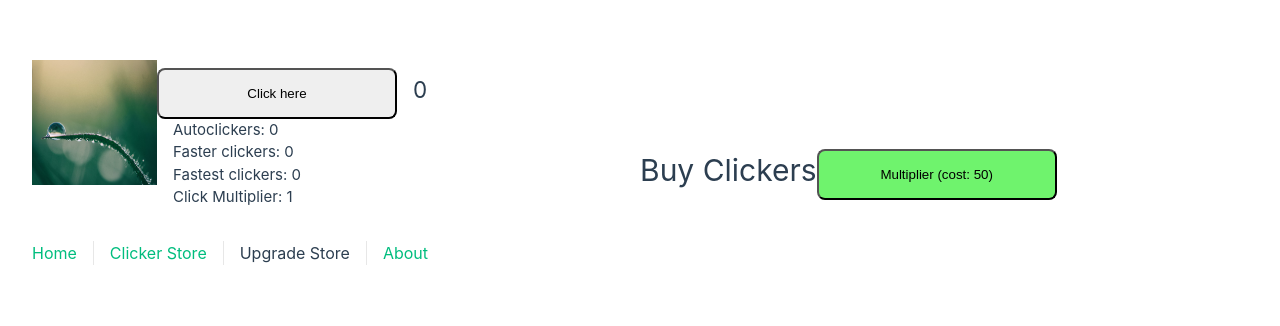
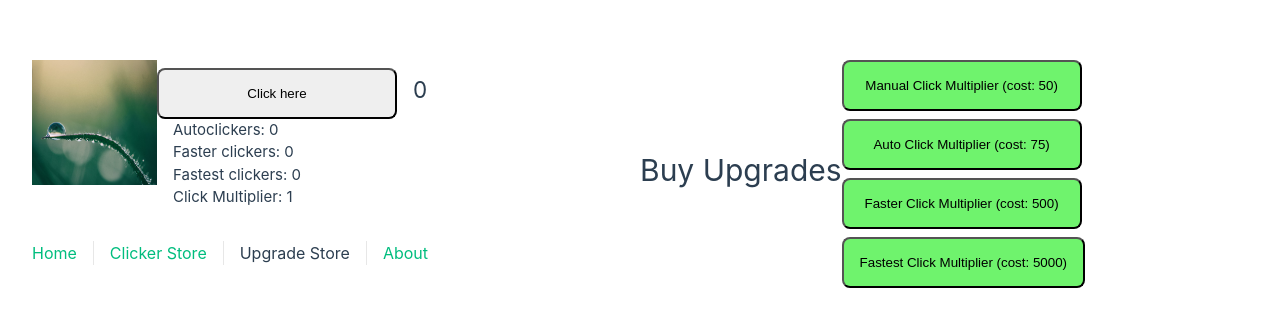
Before and after one commit to sghiaa/vue-clicker, a Vue app: page /upgrade-store in a window 1280 px wide. Shown: the part 230-556 px from the top of the page. Built offline with nearby package versions, Linux system fonts and the light colour scheme.

Commit message:
buff prestiging

```diff
--- a/src/components/VueClicker.vue
+++ b/src/components/VueClicker.vue
@@ -30,19 +30,22 @@ export default {
       this.state.fastestClicker = 0;
       state.prestigeNumber++;
       this.state.multiplier = state.prestigeNumber;
+      this.state.fasterClickerMultiplier = state.prestigeNumber;
+      this.state.fastestClickerMultiplier = state.prestigeNumber;
+      this.state.autoClickerMultiplier = state.prestigeNumber;
       state.multiplierExponent = Math.max(state.multiplierExponent * 0.95, 1.01);
       this.prestigeCost = this.prestigeCost * this.prestigeExponent;
     },
   },
   mounted() {
     this.autoClickerInterval = setInterval(() => {
-      this.state.count += this.state.autoClicker;
+      this.state.count += this.state.autoClicker * this.state.autoClickerMultiplier;
     }, 1000);
     this.fasterClickerInterval = setInterval(() => {
-      this.state.count += this.state.fasterClicker;
+      this.state.count += this.state.fasterClicker * this.state.fasterClickerMultiplier;
     }, 100);
     this.fastestClickerInterval = setInterval(() => {
-      this.state.count += this.state.fastestClicker;
+      this.state.count += this.state.fastestClicker * this.state.fastestClickerMultiplier;
     }, 10);
   },
   beforeUnmount() {
@@ -64,12 +67,15 @@ export default {
     </h2>
     <div>
       <span class="clicker">Autoclickers: {{ state.autoClicker }}</span>
+      <span v-if="state.autoClickerMultiplier > 1"> x {{ state.autoClickerMultiplier}}</span>
     </div>
     <div>
       <span class="clicker">Faster clickers: {{ state.fasterClicker }}</span>
+      <span v-if="state.fasterClickerMultiplier > 1"> x {{ state.fasterClickerMultiplier }}</span>
     </div>
     <div>
       <span class="clicker">Fastest clickers: {{ state.fastestClicker }}</span>
+      <span v-if="state.fastestClickerMultiplier > 1"> x {{ state.fastestClickerMultiplier }}</span>
     </div>
     <div>
       <span class="clicker">Click Multiplier: {{ state.multiplier }}</span>
--- a/src/services/GameState.ts
+++ b/src/services/GameState.ts
@@ -6,6 +6,9 @@ export const state = reactive({
   fasterClicker: 0,
   fastestClicker: 0,
   multiplier: 1,
+  autoClickerMultiplier: 1,
+  fasterClickerMultiplier: 1,
+  fastestClickerMultiplier: 1,
   prestigeNumber: 1,
   multiplierExponent: 1.25,
 })
--- a/src/views/UpgradeStoreView.vue
+++ b/src/views/UpgradeStoreView.vue
@@ -18,12 +18,75 @@ const incrementMultiplier = () => {
     state.multiplier++;
   }
 };
-const clickers: Array<Product> = [
+const autoClickerMultiplierCost = () => {
+  return Math.ceil(
+    75 *
+    Math.pow(
+      1.5,
+      state.autoClickerMultiplier - state.prestigeNumber
+    )
+  );
+};
+const incrementAutoClickMultiplier = () => {
+  if (state.count >= autoClickerMultiplierCost()) {
+    state.count -= autoClickerMultiplierCost();
+    state.autoClickerMultiplier++;
+  }
+};
+const fasterClickerMultiplierCost = () => {
+  return Math.ceil(
+    500 *
+    Math.pow(
+      1.75,
+      state.fasterClickerMultiplier - state.prestigeNumber
+    )
+  );
+};
+const incrementFasterClickerMultiplier = () => {
+  if (state.count >= fasterClickerMultiplierCost()) {
+    state.count -= fasterClickerMultiplierCost();
+    state.fasterClickerMultiplier++;
+  }
+};
+const fastestClickerMultiplierCost = () => {
+  return Math.ceil(
+    5000 *
+    Math.pow(
+      2,
+      state.fastestClickerMultiplier - state.prestigeNumber
+    )
+  );
+};
+const incrementFastestClickerMultiplier = () => {
+  if (state.count >= fastestClickerMultiplierCost()) {
+    state.count -= fastestClickerMultiplierCost();
+    state.fastestClickerMultiplier++;
+  }
+};
+const upgrades: Array<Product> = [
   {
     id: 1,
-    name: "Multiplier",
+    name: "Manual Click Multiplier",
     cost: multiplierCost,
     buyFunction: incrementMultiplier,
+  },
+  {
+    id: 1,
+    name: "Auto Click Multiplier",
+    cost: autoClickerMultiplierCost,
+    buyFunction: incrementAutoClickMultiplier,
+  },
+  {
+    id: 1,
+    name: "Faster Click Multiplier",
+    cost: fasterClickerMultiplierCost,
+    buyFunction: incrementFasterClickerMultiplier,
+  },
+  {
+    id: 1,
+    name: "Fastest Click Multiplier",
+    cost: fastestClickerMultiplierCost,
+    buyFunction: incrementFastestClickerMultiplier,
   },
 ];
 
@@ -31,9 +94,9 @@ const clickers: Array<Product> = [
 
 <template>
   <div class="about">
-    <h1>Buy Clickers</h1>
+    <h1>Buy Upgrades</h1>
     <div>
-      <UnitStore :products="clickers"  />
+      <UnitStore :products="upgrades"  />
     </div>
   </div>
 </template>
```
